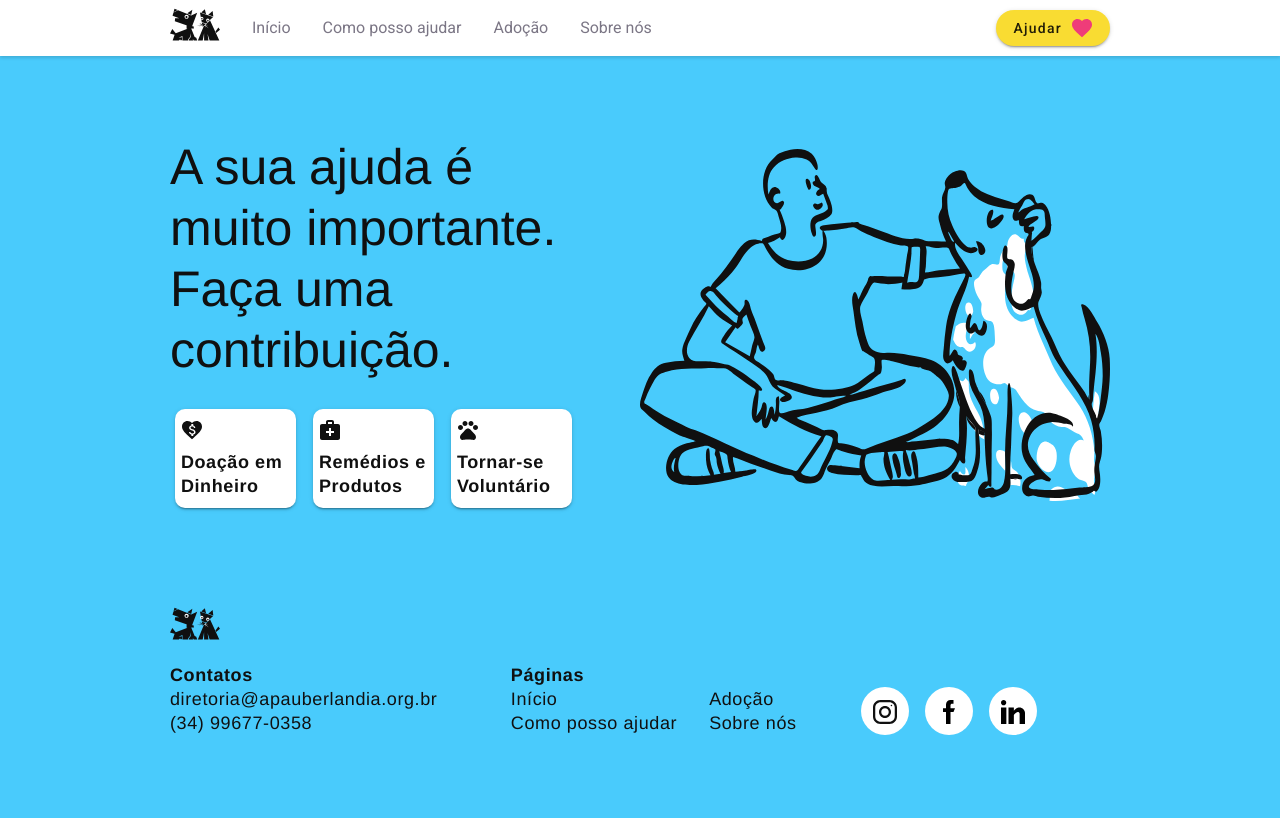
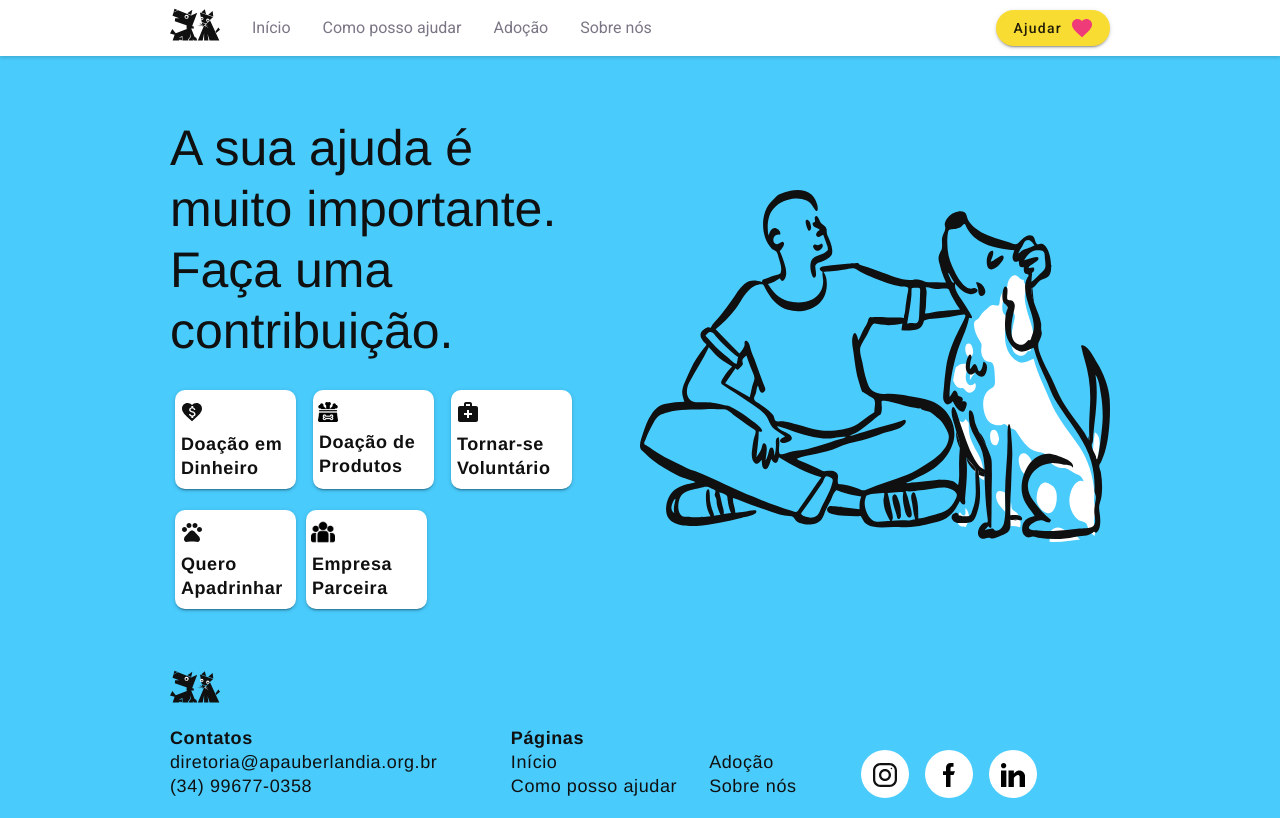
Before and after one commit to Amepets/frontend, a Vue app: page /Ajuda in a window 1280 px wide. Built offline with nearby package versions, Linux system fonts and the light colour scheme; a web font is replaced by a local one.

Commit message:
feat: adicionando novos modais em ajuda

```diff
--- a/src/modules/Ajuda/pages/Ajuda.vue
+++ b/src/modules/Ajuda/pages/Ajuda.vue
@@ -73,11 +73,11 @@
             >
               <div class="button-wrapper">
                 <img
-                  width="24px"
+                  width="20px"
                   class="mb-2"
-                  src="../../../assets/imgs/ajuda/ic-donation-medicine.svg"
+                  src="../../../assets/imgs/ajuda/racao-para-animais.png"
                 />
-                <p style="font-weight: 600;">Remédios e</p>
+                <p style="font-weight: 600;">Doação de</p>
                 <p style="font-weight: 600;">Produtos</p>
               </div>
             </v-btn>
@@ -103,14 +103,74 @@
                   <img
                     width="24px"
                     class="mb-2"
-                    src="../../../assets/imgs/ajuda/ic-voluntery.svg"
+                    src="../../../assets/imgs/ajuda/ic-donation-medicine.svg"
                   />
                   <p style="font-weight: 600;">Tornar-se</p>
                   <p style="font-weight: 600;">Voluntário</p>
                 </div>
               </v-btn>
             </a>
+
           </div>
+          <a v-if="!this.$vuetify.breakpoint.smAndDown"
+              href="https://api.whatsapp.com/send?phone=5534996547969&text=Ol%C3%A1,%20Gostaria%20de%20Apadrinhar"
+              target="_blank"
+            >
+              <v-btn
+                data-aos-anchor-placement="top-bottom"
+                data-aos="fade-up"
+                data-aos-duration="800"
+                style="padding: 5px; border-radius: 10px; margin: 5px"
+                min-height="79px"
+                max-width="121px"
+                width="141px"
+                height="99px"
+                class="mt-4"
+                x-small
+                color="#ffffff"
+                elevation="2"
+              >
+                <div class="button-wrapper">
+                  <img
+                    width="24px"
+                    class="mb-2"
+                    src="../../../assets/imgs/ajuda/ic-voluntery.svg"
+                  />
+                  <p style="font-weight: 600;">Quero</p>
+                  <p style="font-weight: 600;">Apadrinhar</p>
+                </div>
+              </v-btn>
+            </a>
+            <a
+            v-if="!this.$vuetify.breakpoint.smAndDown"
+              href="https://api.whatsapp.com/send?phone=5534996547969&text=Ol%C3%A1,%20Gostaria%20de%20fazer%20uma%20parceria"
+              target="_blank"
+            >
+              <v-btn
+                data-aos-anchor-placement="top-bottom"
+                data-aos="fade-up"
+                data-aos-duration="800"
+                style="padding: 5px; border-radius: 10px; margin: 5px"
+                min-height="79px"
+                max-width="121px"
+                width="141px"
+                height="99px"
+                class="mt-4"
+                x-small
+                color="#ffffff"
+                elevation="2"
+              >
+                <div class="button-wrapper">
+                  <img
+                    width="24px"
+                    class="mb-2"
+                    src="../../../assets/imgs/ajuda/group.png"
+                  />
+                  <p style="font-weight: 600;">Empresa</p>
+                  <p style="font-weight: 600;">Parceira</p>
+                </div>
+              </v-btn>
+            </a>
         </div>
         <img
           data-aos-anchor-placement="top-bottom"
@@ -160,11 +220,11 @@
           >
             <div class="button-wrapper">
               <img
-                width="24px"
+                width="20px"
                 class="mb-2"
-                src="../../../assets/imgs/ajuda/ic-donation-medicine.svg"
+                src="../../../assets/imgs/ajuda/racao-para-animais.png"
               />
-              <p style="font-weight: 600;">Remédios e</p>
+              <p style="font-weight: 600;">Doação de</p>
               <p style="font-weight: 600;">Produtos</p>
             </div>
           </v-btn>
@@ -188,7 +248,7 @@
                 <img
                   width="24px"
                   class="mb-2"
-                  src="../../../assets/imgs/ajuda/ic-voluntery.svg"
+                  src="../../../assets/imgs/ajuda/ic-donation-medicine.svg"
                 />
                 <p style="font-weight: 600;">Tornar-se</p>
                 <p style="font-weight: 600;">Voluntário</p>
@@ -197,6 +257,63 @@
             </a>
           </v-btn>
         </div>
+        <div v-if="this.$vuetify.breakpoint.smAndDown"
+          style="justify-content=space-around"
+          class="d-flex flex-row botoes">
+          <v-btn
+            style="padding: 5px; border-radius: 10px; margin: 5px; width: 30%"
+            min-height="79px"
+            max-width="121px"
+            class="mt-4 alinhamento-botao"
+            width="141px"
+            height="99px"
+            x-small
+            color="#ffffff"
+            elevation="2"
+          >
+            <a
+              href="https://api.whatsapp.com/send?phone=5534996547969&text=Ol%C3%A1,%20Gostaria%20de%20Apadrinhar"
+              target="_blank"
+            >
+              <div class="button-wrapper">
+                <img
+                  width="24px"
+                  class="mb-2"
+                  src="../../../assets/imgs/ajuda/ic-voluntery.svg"
+                />
+                <p style="font-weight: 600;">Quero</p>
+                <p style="font-weight: 600;">Apadrinhar</p>
+                <p></p>
+              </div>
+            </a>
+          </v-btn>
+          <v-btn
+            style="padding: 5px; border-radius: 10px; margin: 5px; width: 30%"
+            min-height="79px"
+            max-width="121px"
+            class="mt-4 alinhamento-botao"
+            width="141px"
+            height="99px"
+            x-small
+            color="#ffffff"
+            elevation="2"
+          >
+            <a
+              href="https://api.whatsapp.com/send?phone=5534996547969&text=Ol%C3%A1,%20Gostaria%20de%20fazer%20uma%20parceria"
+              target="_blank"
+            >
+              <div class="button-wrapper">
+                <img
+                  width="24px"
+                  class="mb-2"
+                  src="../../../assets/imgs/ajuda/group.png"
+                />
+                <p style="font-weight: 600;">Empresa</p>
+                <p style="font-weight: 600;">Parceira</p>
+                <p></p>
+              </div>
+            </a>
+          </v-btn></div>
       </div>
     </v-flex>
     <ModalDadosBancarios
--- a/src/modules/components/modais/DadosBancarios.vue
+++ b/src/modules/components/modais/DadosBancarios.vue
@@ -5,6 +5,8 @@
         <v-flex class="d-flex align-start justify-space-between flex-row mb-4">
           <h1 class="font-weight-bold" style="font-size: 40px">
             Dados bancários
+            <br>
+            <span style="font-size: 20px">Razão Social: Associação de Proteção Animal</span>
           </h1>
           <v-icon size="30px" @click="toggleModal">mdi-close</v-icon>
         </v-flex>
```
Also changed, not shown: src/assets/imgs/ajuda/group.png (added), src/assets/imgs/ajuda/racao-para-animais.png (added).
